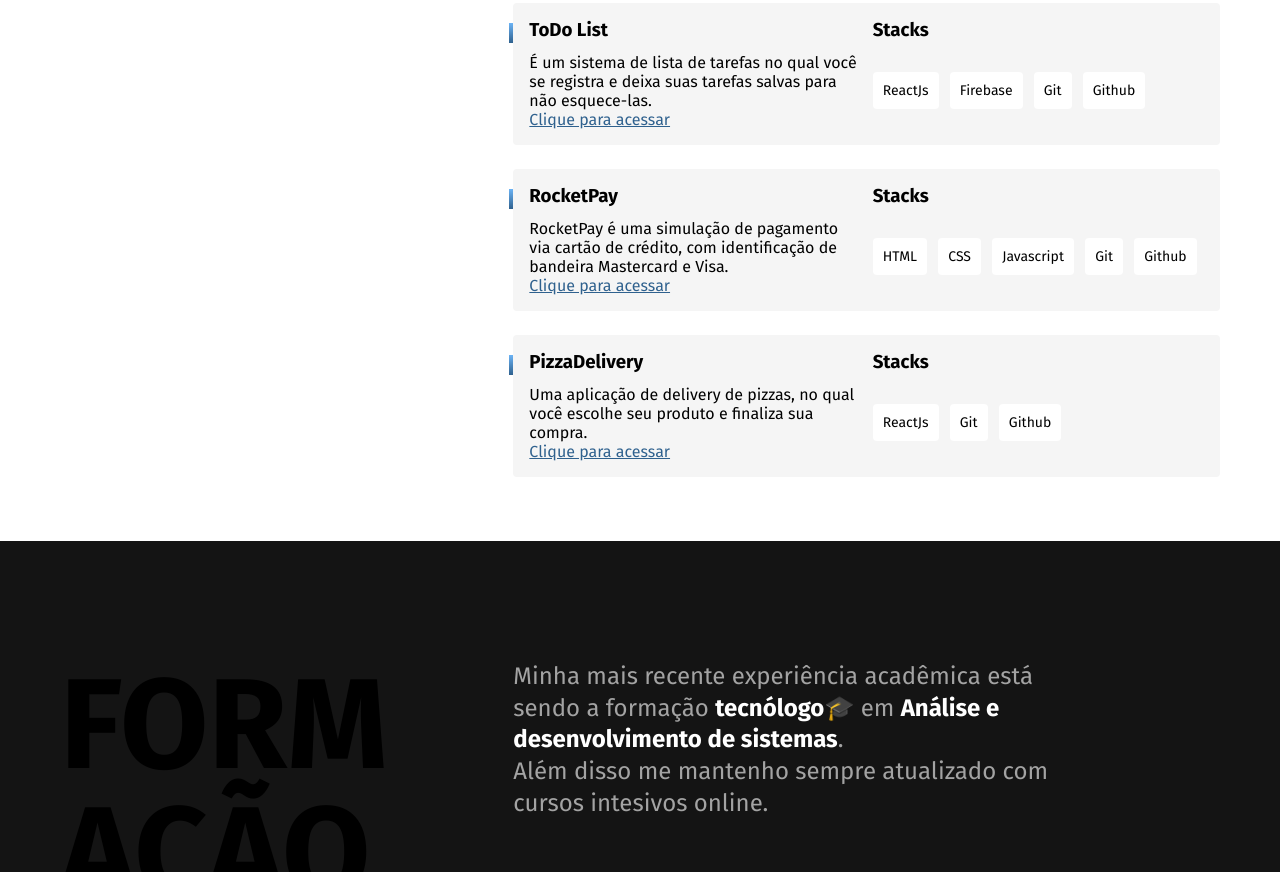
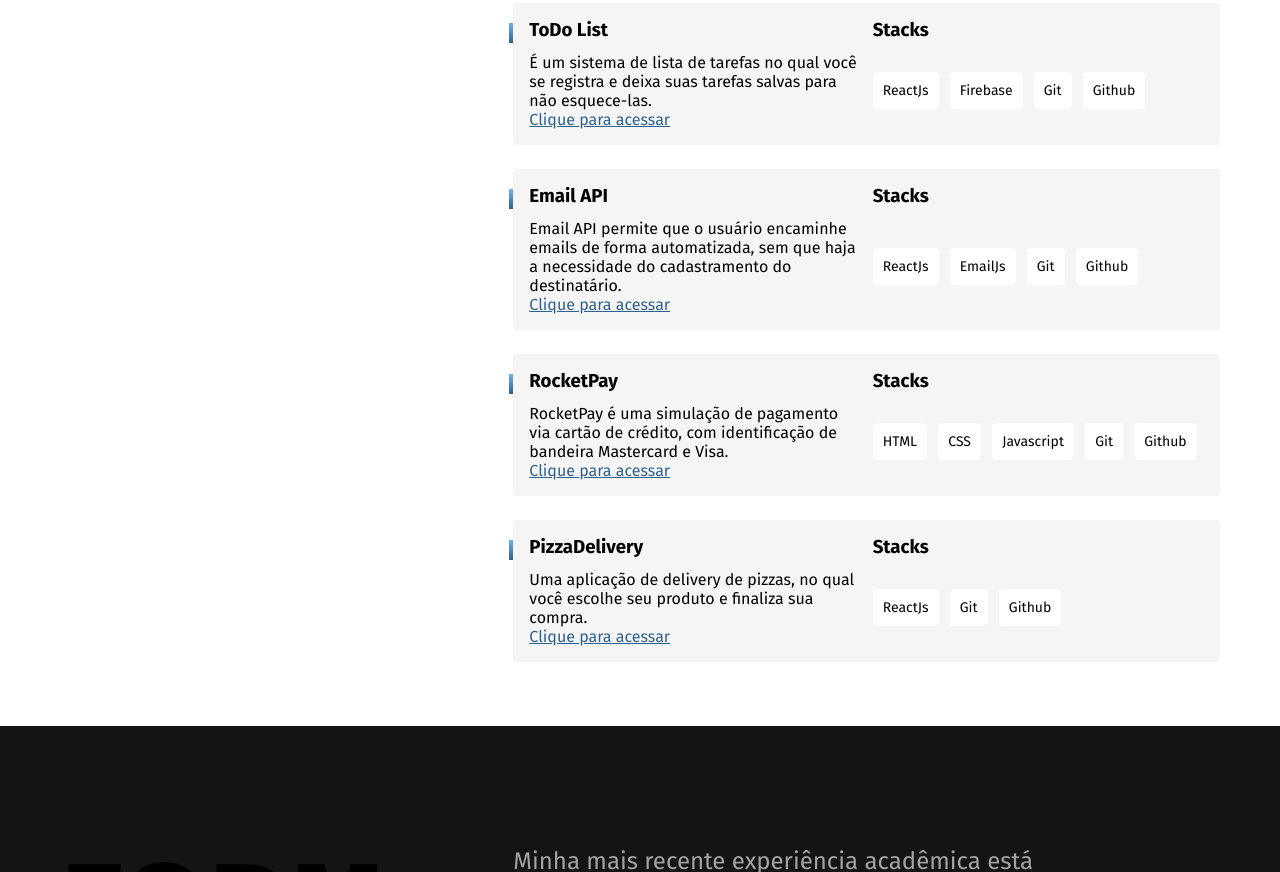
Before and after one commit to kyochi-daniel/kycochi.portfolio, a plain HTML site: page index.html in a window 1280 px wide. Shown: the part 1387-2259 px from the top of the page. Drawn offline with Linux system fonts and the light colour scheme.

Commit message:
update HTML

```diff
--- a/index.html
+++ b/index.html
@@ -10,6 +10,7 @@
   <link rel="preconnect" href="https://fonts.gstatic.com" crossorigin>
 
   <meta name="viewport" content="width=device-width, initial-scale=1.0">
+  <meta name="description" content="Desenvolvedor Frond End, chamado Daniel Kyochi">
 
   <link rel="stylesheet" href="src/styles/global.css">
   <link rel="stylesheet" href="src/styles/styles.css">
@@ -23,7 +24,7 @@
 <body>
   <header>
     <a href="/">
-      <img src="src/assets/logo.svg" alt="">
+      <img src="src/assets/logo.svg" alt="Logo Daniel Kyochi(dk.)">
     </a>
     <nav>
       <ul class="navbar">
@@ -110,6 +111,22 @@
         <ul class="stacks">
           <li>ReactJs</li>
           <li>Firebase</li>
+          <li>Git</li>
+          <li>Github</li>
+        </ul>
+      </div>
+
+      <div class="card-projects">
+        <h3>Email API</h3>
+        <span class="title-stack">Stacks</span>
+        <p>
+          Email API permite que o usuário encaminhe emails de forma automatizada, sem que haja a necessidade do cadastramento do destinatário.
+          <br>
+          <a href="https://email-react-jet.vercel.app/" target="_blank">Clique para acessar</a>
+        </p>
+        <ul class="stacks">
+          <li>ReactJs</li>
+          <li>EmailJs</li>
           <li>Git</li>
           <li>Github</li>
         </ul>
```
